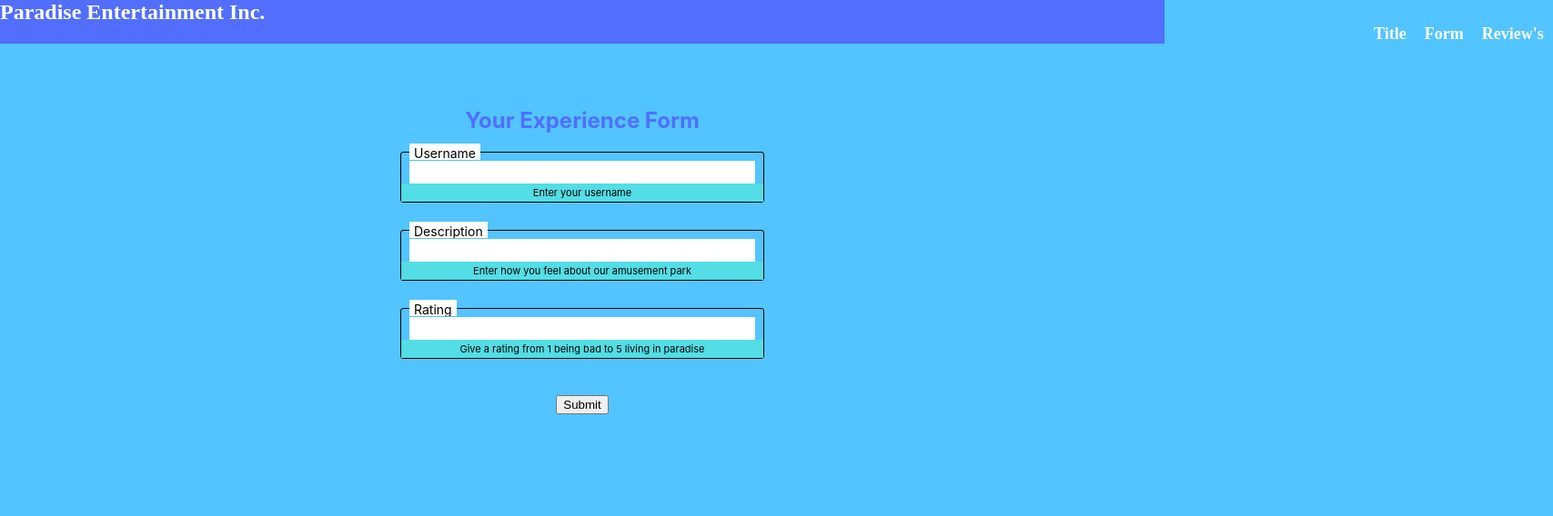
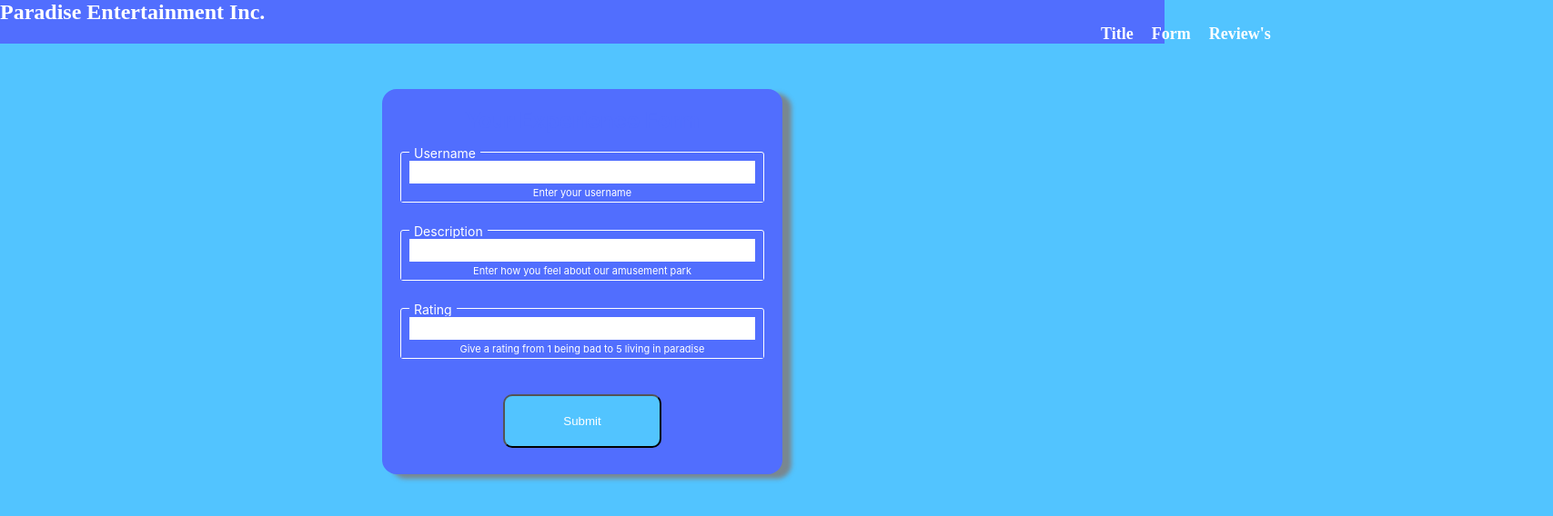
Before and after one commit to SEIfeoluwa/ParadisePark_Experience, a React (Create React App) app in the folder client/: page /review in a window 1280 px wide. Shown: the top 568 px of the page at 91% size, 1707 px wide, since content can reach past the window. Built offline with nearby package versions, Linux system fonts and the light colour scheme; no server answers; a web font is replaced by a local one.

Commit message:
final changes?

```diff
--- a/client/src/styles/App.css
+++ b/client/src/styles/App.css
@@ -46,6 +46,9 @@ body {
   margin: 50px auto;
   border-radius: 2px;
   padding: 20px;
+  border-radius: 1rem;
+  background-color: #516EFE;
+  box-shadow: 10px 5px 5px #7e7e81e0;
 }
 
 .form-layout h1 {
@@ -66,7 +69,7 @@ body {
 .form-layout li {
   display: block;
   padding: 9px;
-    border: 1px solid black;
+  border: 1px solid white;
   margin-bottom: 30px;
   border-radius: 3px;
 }
@@ -81,13 +84,12 @@ body {
   display: block;
   float: left;
   margin-top: -19px;
-    background: white;
+  background: #516EFE;
   height: 14px;
   padding: 2px 5px 2px 5px;
-    color: black;
+  color: white;
   font-size: 14px;
   overflow: hidden;
-
 }
 
 .form-layout input[type="text"],
@@ -109,12 +111,12 @@ body {
 
 
 .form-layout li>span {
-    background: #53dde5;
+  background: #516EFE;
   display: block;
   padding: 3px;
   margin: 0 -9px -9px -9px;
   text-align: center;
-    color: black;
+  color: white;
   font-size: 11px;
 }
 
@@ -189,7 +191,7 @@ body {
   font-family: 'Rye', cursive;
 }
 .first {
-  margin-left: 1500px;
+  margin-left: 1200px;
 }
 .corp {
   display: flex;
@@ -204,3 +206,13 @@ body {
 .rec {
   color: white;
 }
+.form-layout-button:hover {
+  background: white;
+  color: #52C4FF
+}
+.form-layout-button {
+  background: #52C4FF;
+  color: white;
+  padding: 20px 64px;
+  border-radius: 10px;
+}
```
Lines whose indentation alone changed are shown as unchanged.
